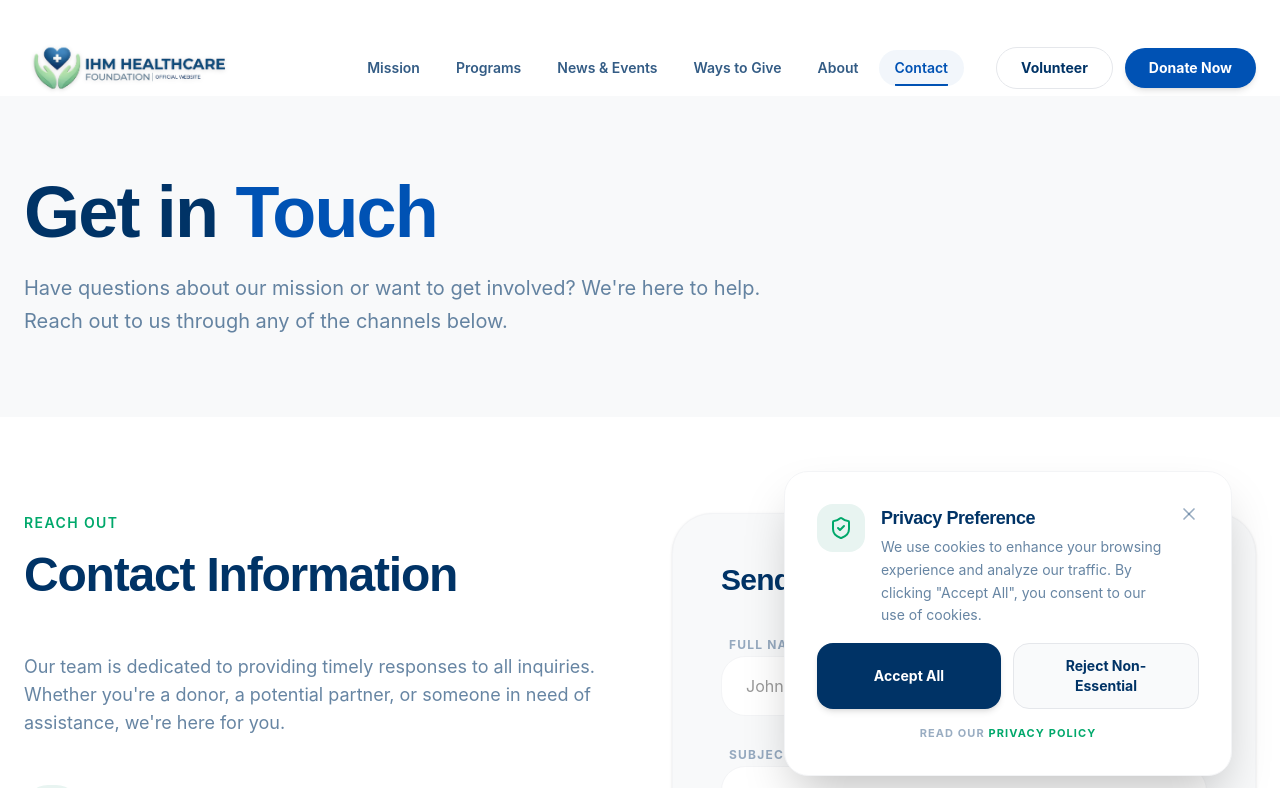
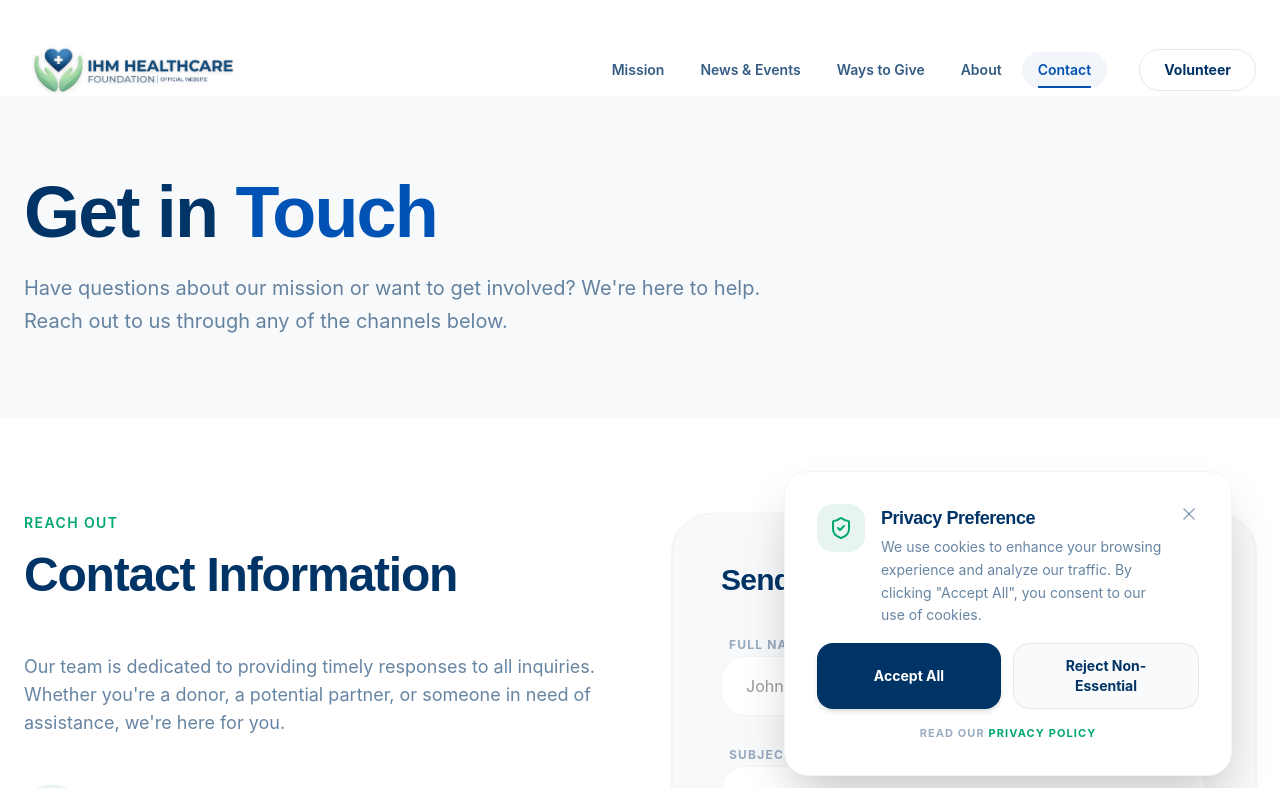
Before and after one commit to synegytech/ihmhealthcare, a React (Vite) app: page /contact in a window 1280 px wide. Shown: the top 788 px of the page. Built offline with nearby package versions, Linux system fonts and the light colour scheme.

Commit message:
Update Navbar.tsx

```diff
--- a/src/components/Navbar.tsx
+++ b/src/components/Navbar.tsx
@@ -6,7 +6,7 @@ import { motion, AnimatePresence } from 'motion/react';
 
 const navLinks = [
   { name: 'Mission', path: '/' },
-  { name: 'Programs', path: '/programs' },
+  // { name: 'Programs', path: '/programs' },
   { name: 'News & Events', path: '/news' },
   { name: 'Ways to Give', path: '/give' },
   { name: 'About', path: '/about' },
@@ -82,7 +82,7 @@ export function Navbar() {
             alt="IHM Healthcare Foundation"
             className={cn(
               "w-auto object-contain transition-all duration-500 group-hover:scale-105 drop-shadow-sm",
-              scrolled ? "h-17 md:h-25" : "h-18 md:h-26",
+              scrolled ? "h-18 md:h-26" : "h-19 md:h-27",
               !scrolled && isHomePage && "brightness-0 invert" // Make logo white on home hero
             )}
           />
@@ -141,7 +141,7 @@ export function Navbar() {
             >
               Volunteer
             </Link>
-            <Link
+            {/* <Link
               to="/give"
               className={cn(
                 "px-6 py-2.5 rounded-full text-sm font-bold transition-all shadow-md hover:shadow-lg hover:scale-105 active:scale-95",
@@ -153,7 +153,7 @@ export function Navbar() {
               )}
             >
               Donate Now
-            </Link>
+            </Link> */}
           </div>
         </div>
 
```
